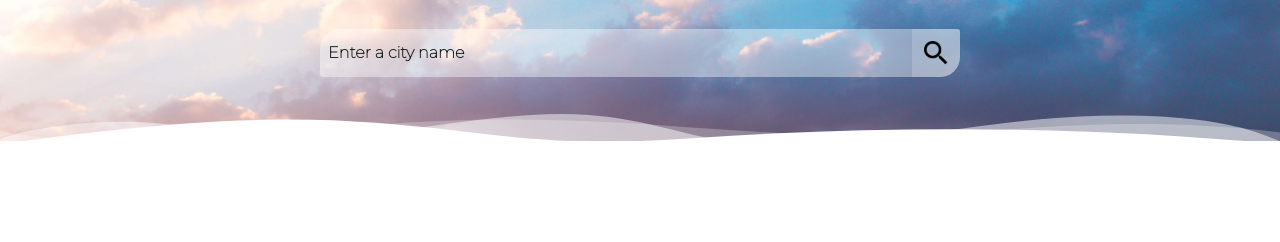
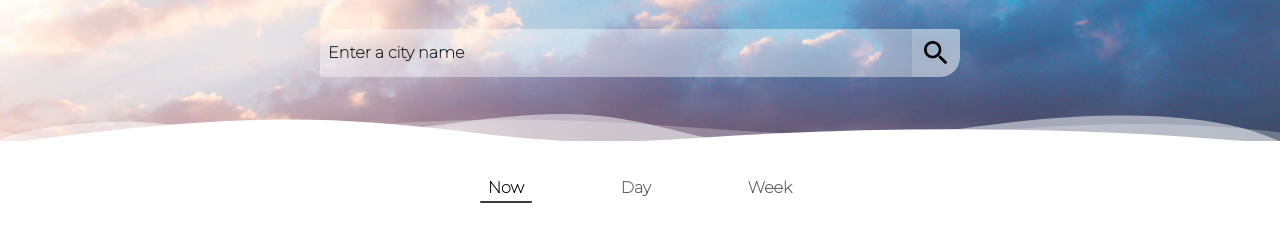
Before and after one commit to mykolassl/weather-app, a plain HTML site: page index.html in a window 1280 px wide. Shown: the part 136-378 px from the top of the page. Drawn offline with Linux system fonts and the light colour scheme.

Commit message:
Added options to choose what weather data user wants to get

```diff
--- a/index.html
+++ b/index.html
@@ -39,6 +39,13 @@
                         <path d="M0,0V5.63C149.93,59,314.09,71.32,475.83,42.57c43-7.64,84.23-20.12,127.61-26.46,59-8.63,112.48,12.24,165.56,35.4C827.93,77.22,886,95.24,951.2,90c86.53-7,172.46-45.71,248.8-84.81V0Z" class="shape-fill"></path>
                     </svg>
                 </div>
+                <div class="filters">
+                    <ul>
+                        <li><a href="#" id="filter-now" class="selected">Now</a></li>
+                        <li><a href="#" id="filter-day">Day</a></li>
+                        <li><a href="#" id="filter-week">Week</a></li>
+                    </ul>
+                </div>
             </div>
         </main>
         <script src="scripts/main.js"></script>
--- a/scripts/main.js
+++ b/scripts/main.js
@@ -65,3 +65,18 @@ submitBtn.addEventListener('click', async (e) => {
     }
 
 })
+
+// Selecting weather data time
+
+let links = document.querySelectorAll('.filters ul li a');
+
+links.forEach((el) => {
+    el.addEventListener('click', () => {
+        let selected = document.getElementsByClassName('selected')[0];
+
+        if(el.classList.contains('selected')) return;
+
+        selected.classList.remove('selected');
+        el.classList.add('selected');
+    })
+})
--- a/styles.css
+++ b/styles.css
@@ -81,7 +81,8 @@ main {
     border-radius: 20px 3px;
 }
 
-.search-bar:hover {
+.search-bar:hover,
+.search-bar:focus-within {
     outline: 1px solid rgba(255, 255, 255, 0.7);
 }
 
@@ -143,4 +144,56 @@ main {
 .detailed-info {
     position: relative;
     height: 100%;
+    padding: 2em;
 }
+
+.filters ul {
+    position: relative;
+    display: flex;
+    justify-content: space-between;
+    width: 100%;
+    max-width: 20rem;
+    margin: 0 auto;
+    list-style: none;
+}
+
+li a {
+    position: relative;
+    display: inline-block;
+    padding: 0.2em 0.5em;
+    text-decoration: none;
+    color: rgba(0, 0, 0, 0.65);
+    font-weight: 900;
+}
+
+li a::after {
+    content: '';
+    position: absolute;
+    bottom: 0;
+    left: 0;
+    width: 0;
+    height: 2px;
+    background-color: rgb(56, 56, 56);
+    border-radius: 20px;
+    transition: 0.2s;
+}
+
+li a:hover::after {
+    width: 100%;
+}
+
+.selected {
+    position: relative;
+    color: black;
+}
+
+.selected::before {
+    content: '';
+    position: absolute;
+    bottom: 0;
+    left: 0;
+    width: 100%;
+    height: 2px;
+    background-color: rgb(56, 56, 56);
+    border-radius: 20px;
+}
```
